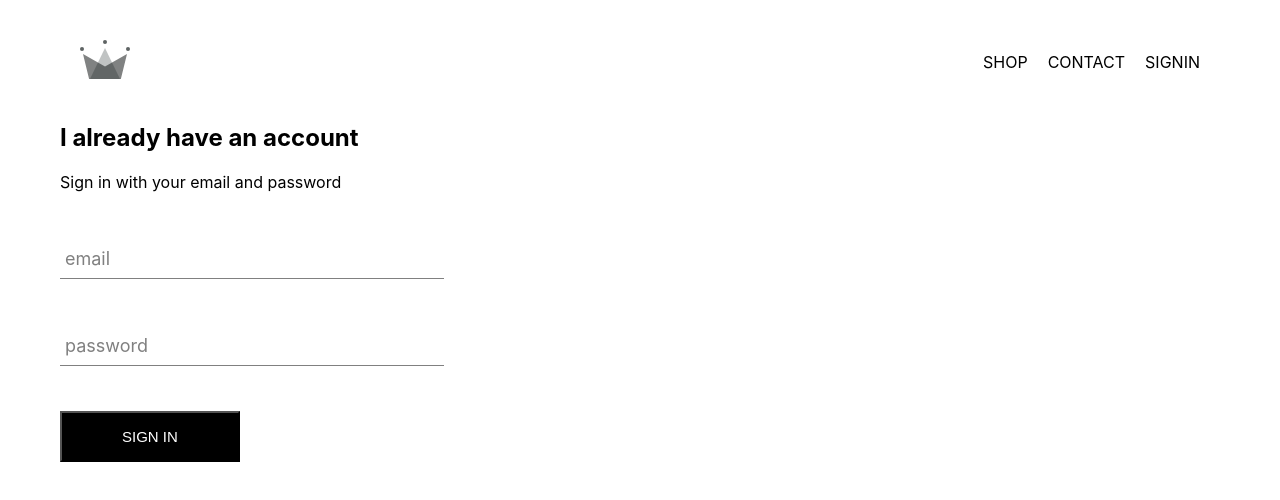
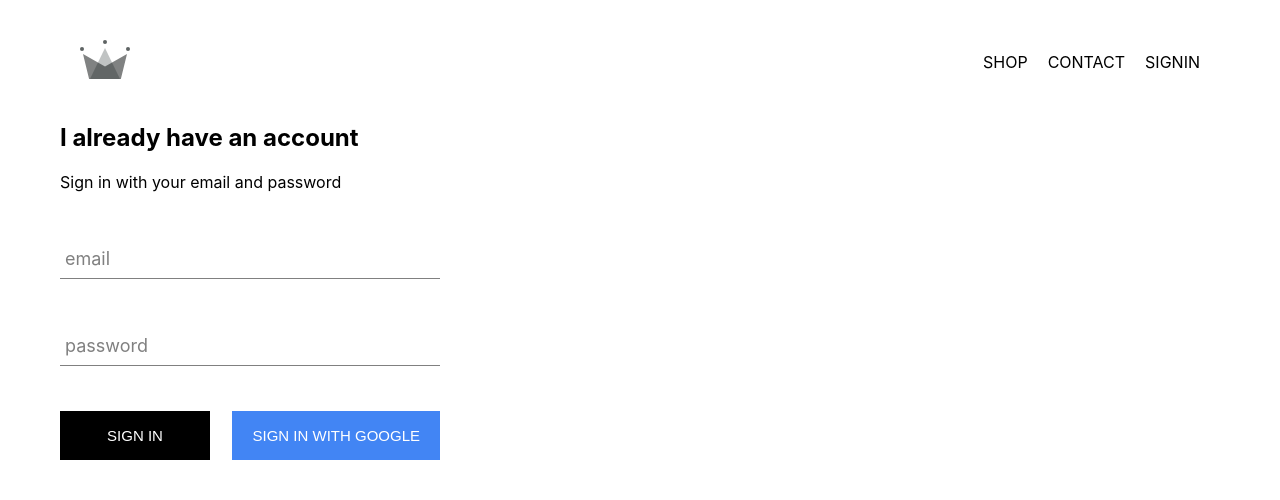
Before and after one commit to huynhdieutuong/crwn-clothing, a React (Create React App) app: page /auth in a window 1280 px wide. Shown: the top 500 px of the page. Built offline with nearby package versions, Linux system fonts and the light colour scheme; no server answers.

Commit message:
Intergrated firebase for SignIn

```diff
--- a/package.json
+++ b/package.json
@@ -6,6 +6,7 @@
     "@testing-library/jest-dom": "^5.11.5",
     "@testing-library/react": "^11.1.0",
     "@testing-library/user-event": "^12.1.10",
+    "firebase": "^7.24.0",
     "node-sass": "^4.14.1",
     "react": "^17.0.1",
     "react-dom": "^17.0.1",
--- a/src/App.js
+++ b/src/App.js
@@ -4,11 +4,27 @@
 import AuthPage from './pages/AuthPage';
 import HomePage from './pages/HomePage';
 import ShopPage from './pages/ShopPage';
+import { auth } from './firebase/utils';
+import { useEffect, useState, useRef } from 'react';
 
-function App() {
+const App = () => {
+  const [currentUser, setCurrentUser] = useState(null);
+  let unsubscribeFromAuth = useRef(null);
+
+  useEffect(() => {
+    unsubscribeFromAuth.current = auth.onAuthStateChanged((user) => {
+      setCurrentUser(user);
+      console.log(user);
+    });
+
+    return () => {
+      unsubscribeFromAuth.current();
+    };
+  }, [currentUser]);
+
   return (
     <Router>
-      <Header />
+      <Header currentUser={currentUser} />
       <Switch>
         <Route exact path='/' component={HomePage} />
         <Route exact path='/shop' component={ShopPage} />
@@ -16,6 +32,6 @@
       </Switch>
     </Router>
   );
-}
+};
 
 export default App;
--- a/src/components/CustomButton/index.js
+++ b/src/components/CustomButton/index.js
@@ -1,9 +1,12 @@
 import React from 'react';
 import './styles.scss';
 
-const CustomButton = ({ children, ...otherProps }) => {
+const CustomButton = ({ children, isGoogleSignIn, ...otherProps }) => {
   return (
-    <button className='custom-button' {...otherProps}>
+    <button
+      className={`${isGoogleSignIn ? 'google-sign-in' : ''} custom-button`}
+      {...otherProps}
+    >
       {children}
     </button>
   );
--- a/src/components/CustomButton/styles.scss
+++ b/src/components/CustomButton/styles.scss
@@ -1,15 +1,26 @@
 .custom-button {
-  padding: 15px 60px;
+  padding: 15px 20px;
+  min-width: 150px;
   background-color: black;
   color: white;
   font-size: 15px;
   transition: all 0.3s ease;
   cursor: pointer;
   text-transform: uppercase;
+  border: 1px solid black;
 
   &:hover {
     background-color: white;
     color: black;
-    border: 1px solid black;
+  }
+
+  &.google-sign-in {
+    background-color: #4285f4;
+    color: white;
+    border: none;
+
+    &:hover {
+      background-color: #357ae8;
+    }
   }
 }
--- a/src/components/Header/index.js
+++ b/src/components/Header/index.js
@@ -2,8 +2,9 @@
 import './styles.scss';
 import { ReactComponent as Logo } from '../../assets/crown.svg';
 import { Link } from 'react-router-dom';
+import { auth } from '../../firebase/utils';
 
-const Header = () => {
+const Header = ({ currentUser }) => {
   return (
     <div className='header'>
       <Link to='/' className='logo-container'>
@@ -16,9 +17,15 @@
         <Link className='option' to='/contact'>
           CONTACT
         </Link>
-        <Link className='option' to='/auth'>
-          SIGNIN
-        </Link>
+        {currentUser ? (
+          <Link to='#' className='option' onClick={() => auth.signOut()}>
+            SIGNOUT
+          </Link>
+        ) : (
+          <Link className='option' to='/auth'>
+            SIGNIN
+          </Link>
+        )}
       </div>
     </div>
   );
--- a/src/components/SignIn/index.js
+++ b/src/components/SignIn/index.js
@@ -1,4 +1,5 @@
 import React, { useState } from 'react';
+import { signInWithGoogle } from '../../firebase/utils';
 import CustomButton from '../CustomButton';
 import FormInput from '../FormInput';
 import './styles.scss';
@@ -44,7 +45,12 @@
           label='password'
           handleChange={handleChange}
         />
-        <CustomButton type='submit'>Sign In</CustomButton>
+        <div className='buttons'>
+          <CustomButton type='submit'>Sign In</CustomButton>
+          <CustomButton onClick={signInWithGoogle} isGoogleSignIn>
+            Sign In With Google
+          </CustomButton>
+        </div>
       </form>
     </div>
   );
--- a/src/components/SignIn/styles.scss
+++ b/src/components/SignIn/styles.scss
@@ -1,3 +1,8 @@
 .sign-in {
-  width: 30vw;
+  width: 380px;
+
+  .buttons {
+    display: flex;
+    justify-content: space-between;
+  }
 }
--- /dev/null
+++ b/src/firebase/utils.js
@@ -0,0 +1,24 @@
+import firebase from 'firebase/app';
+import 'firebase/firestore';
+import 'firebase/auth';
+
+const config = {
+  apiKey: 'AIzaSyAtaTXjAWBtd4Pf7LZvWXdPZjRRI_ihABc',
+  authDomain: 'crwn-db-1346a.firebaseapp.com',
+  databaseURL: 'https://crwn-db-1346a.firebaseio.com',
+  projectId: 'crwn-db-1346a',
+  storageBucket: 'crwn-db-1346a.appspot.com',
+  messagingSenderId: '888314462591',
+  appId: '1:888314462591:web:c35b62b13c09ef56ca5a4a',
+};
+
+firebase.initializeApp(config);
+
+export const auth = firebase.auth();
+export const firestore = firebase.firestore();
+
+const provider = new firebase.auth.GoogleAuthProvider();
+provider.setCustomParameters({ prompt: 'select_account' });
+export const signInWithGoogle = () => auth.signInWithPopup(provider);
+
+export default firebase;
```
Also changed, not shown: 1 other file (tests, documents, lock files or other folders).
